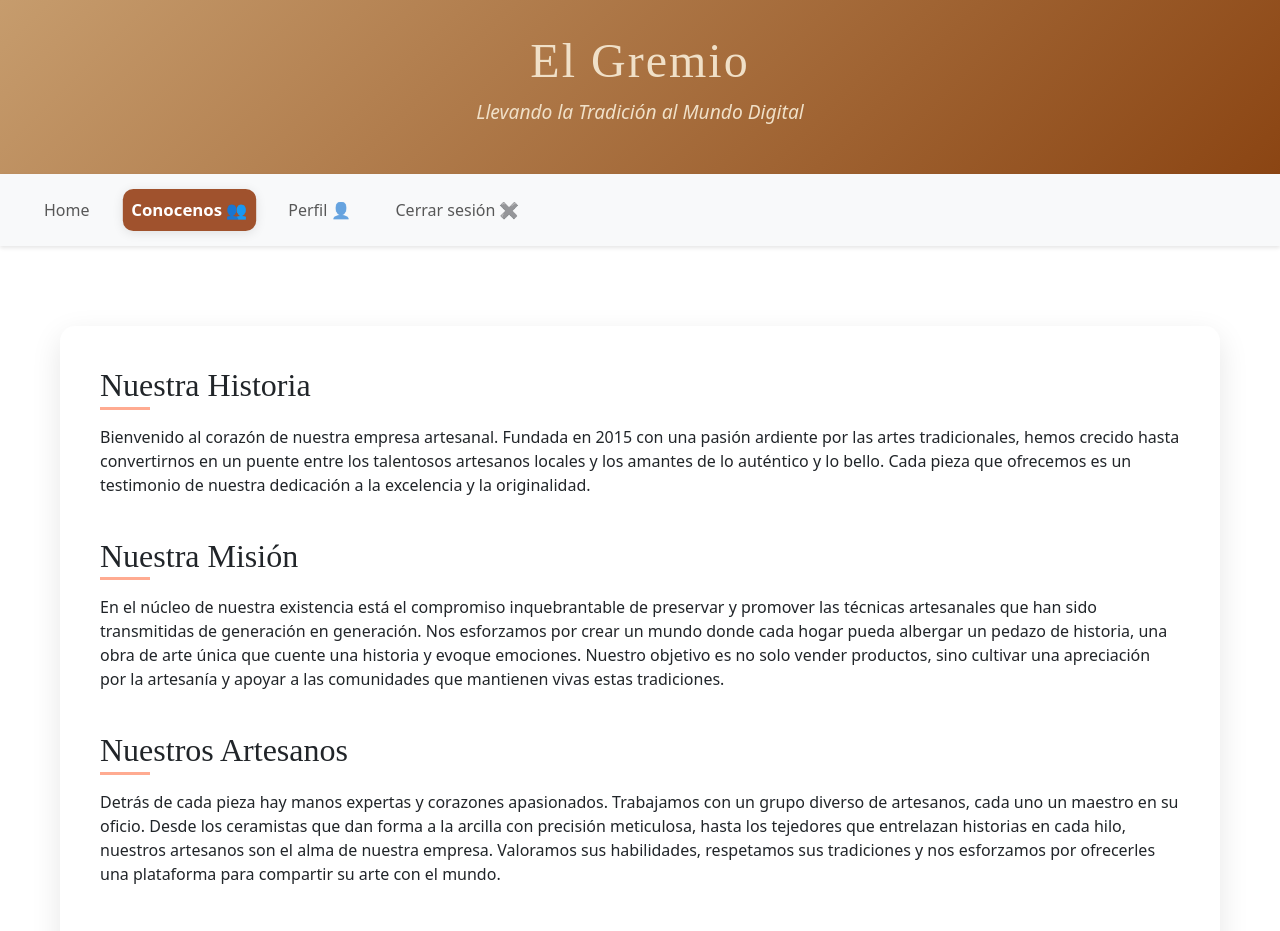
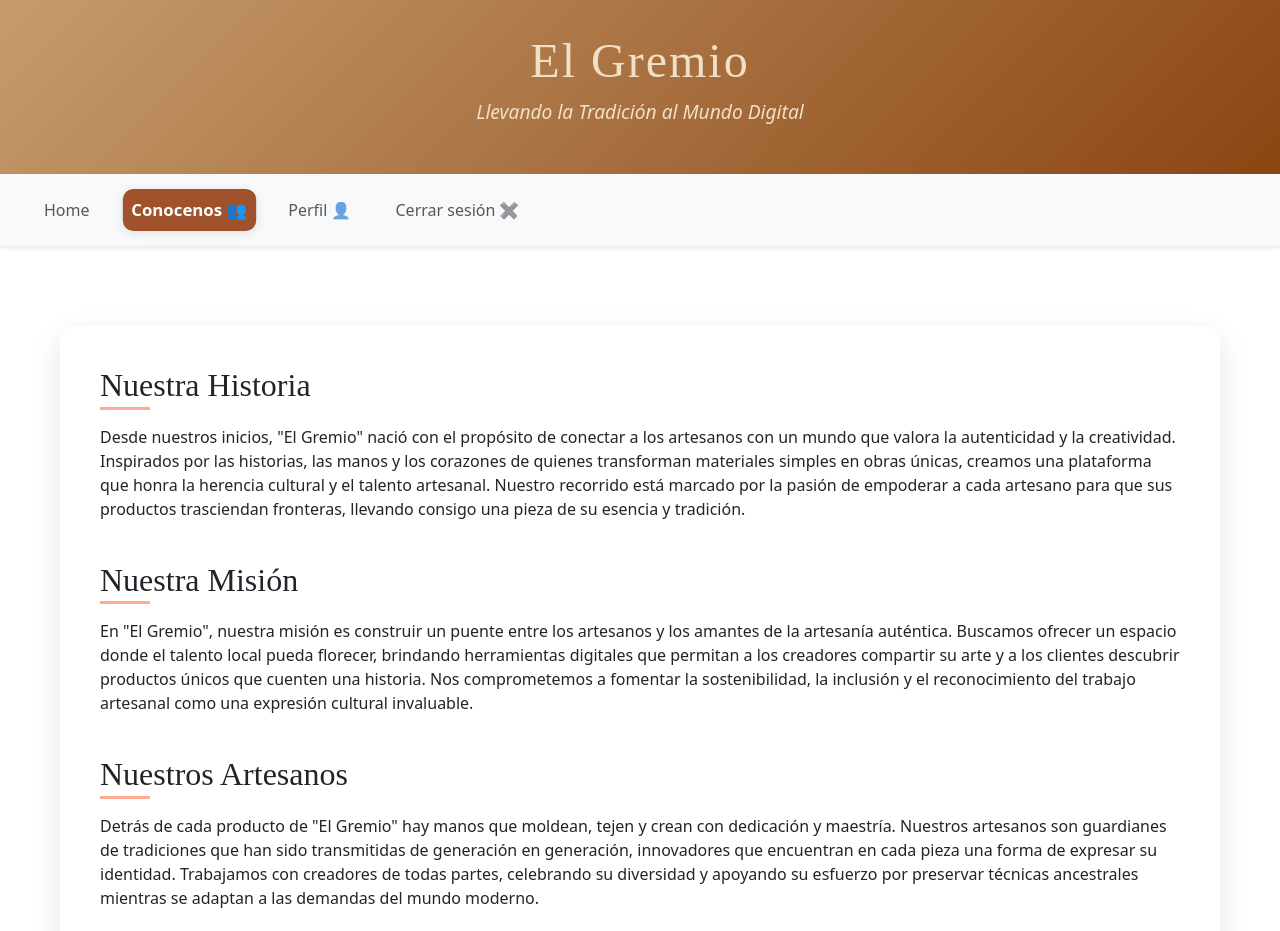
Before and after one commit to Msanche/El_Gremio, a Vue app in the folder FrontEnd/: page /about in a window 1280 px wide. Shown: the top 931 px of the page. Built offline with nearby package versions, Linux system fonts and the light colour scheme.

Commit message:
About Info Updated

```diff
--- a/FrontEnd/src/views/AboutView.vue
+++ b/FrontEnd/src/views/AboutView.vue
@@ -4,17 +4,17 @@
         <div class="content">
             <section class="section">
                 <h2>Nuestra Historia</h2>
-                <p>Bienvenido al corazón de nuestra empresa artesanal. Fundada en 2015 con una pasión ardiente por las artes tradicionales, hemos crecido hasta convertirnos en un puente entre los talentosos artesanos locales y los amantes de lo auténtico y lo bello. Cada pieza que ofrecemos es un testimonio de nuestra dedicación a la excelencia y la originalidad.</p>
+                <p>Desde nuestros inicios, "El Gremio" nació con el propósito de conectar a los artesanos con un mundo que valora la autenticidad y la creatividad. Inspirados por las historias, las manos y los corazones de quienes transforman materiales simples en obras únicas, creamos una plataforma que honra la herencia cultural y el talento artesanal. Nuestro recorrido está marcado por la pasión de empoderar a cada artesano para que sus productos trasciendan fronteras, llevando consigo una pieza de su esencia y tradición.</p>
             </section>
 
             <section class="section">
                 <h2>Nuestra Misión</h2>
-                <p>En el núcleo de nuestra existencia está el compromiso inquebrantable de preservar y promover las técnicas artesanales que han sido transmitidas de generación en generación. Nos esforzamos por crear un mundo donde cada hogar pueda albergar un pedazo de historia, una obra de arte única que cuente una historia y evoque emociones. Nuestro objetivo es no solo vender productos, sino cultivar una apreciación por la artesanía y apoyar a las comunidades que mantienen vivas estas tradiciones.</p>
+                <p>En "El Gremio", nuestra misión es construir un puente entre los artesanos y los amantes de la artesanía auténtica. Buscamos ofrecer un espacio donde el talento local pueda florecer, brindando herramientas digitales que permitan a los creadores compartir su arte y a los clientes descubrir productos únicos que cuenten una historia. Nos comprometemos a fomentar la sostenibilidad, la inclusión y el reconocimiento del trabajo artesanal como una expresión cultural invaluable.</p>
             </section>
 
             <section class="section">
                 <h2>Nuestros Artesanos</h2>
-                <p>Detrás de cada pieza hay manos expertas y corazones apasionados. Trabajamos con un grupo diverso de artesanos, cada uno un maestro en su oficio. Desde los ceramistas que dan forma a la arcilla con precisión meticulosa, hasta los tejedores que entrelazan historias en cada hilo, nuestros artesanos son el alma de nuestra empresa. Valoramos sus habilidades, respetamos sus tradiciones y nos esforzamos por ofrecerles una plataforma para compartir su arte con el mundo.</p>
+                <p>Detrás de cada producto de "El Gremio" hay manos que moldean, tejen y crean con dedicación y maestría. Nuestros artesanos son guardianes de tradiciones que han sido transmitidas de generación en generación, innovadores que encuentran en cada pieza una forma de expresar su identidad. Trabajamos con creadores de todas partes, celebrando su diversidad y apoyando su esfuerzo por preservar técnicas ancestrales mientras se adaptan a las demandas del mundo moderno.</p>
             </section>
 
 
```
